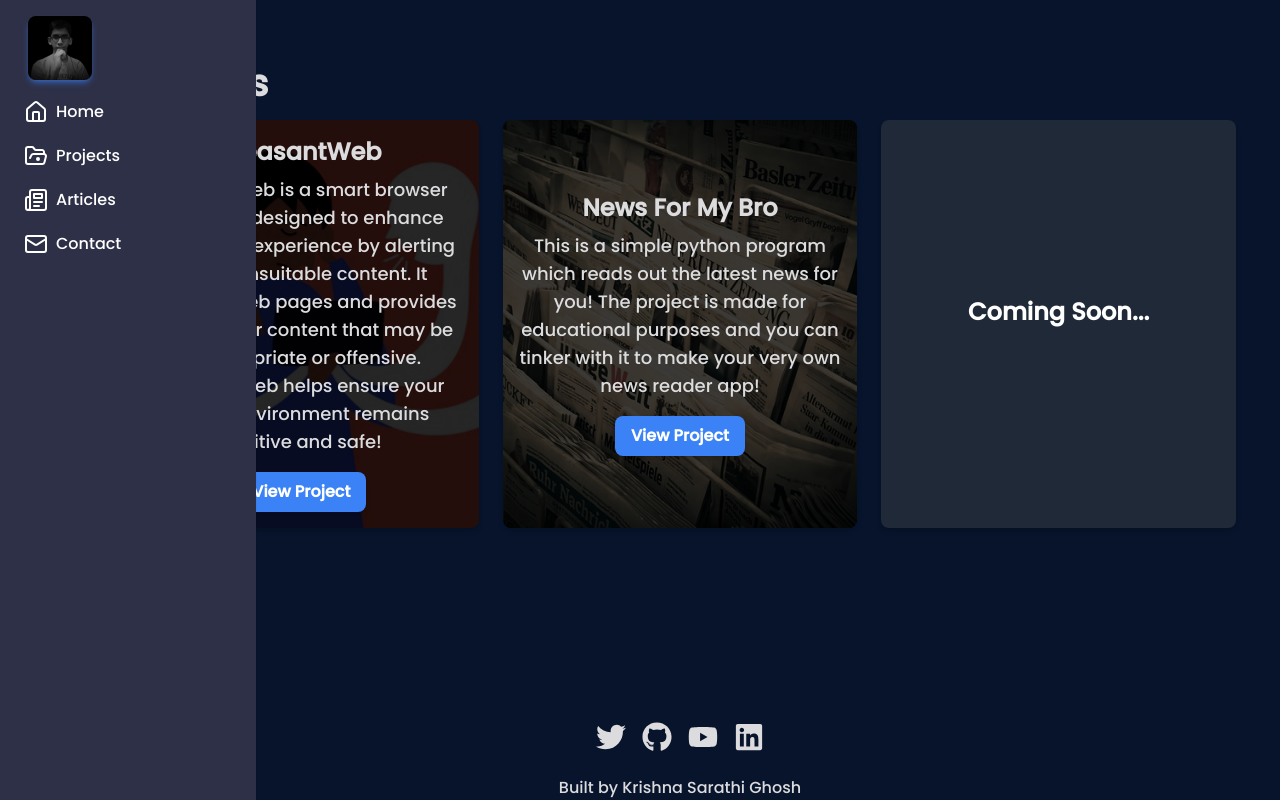
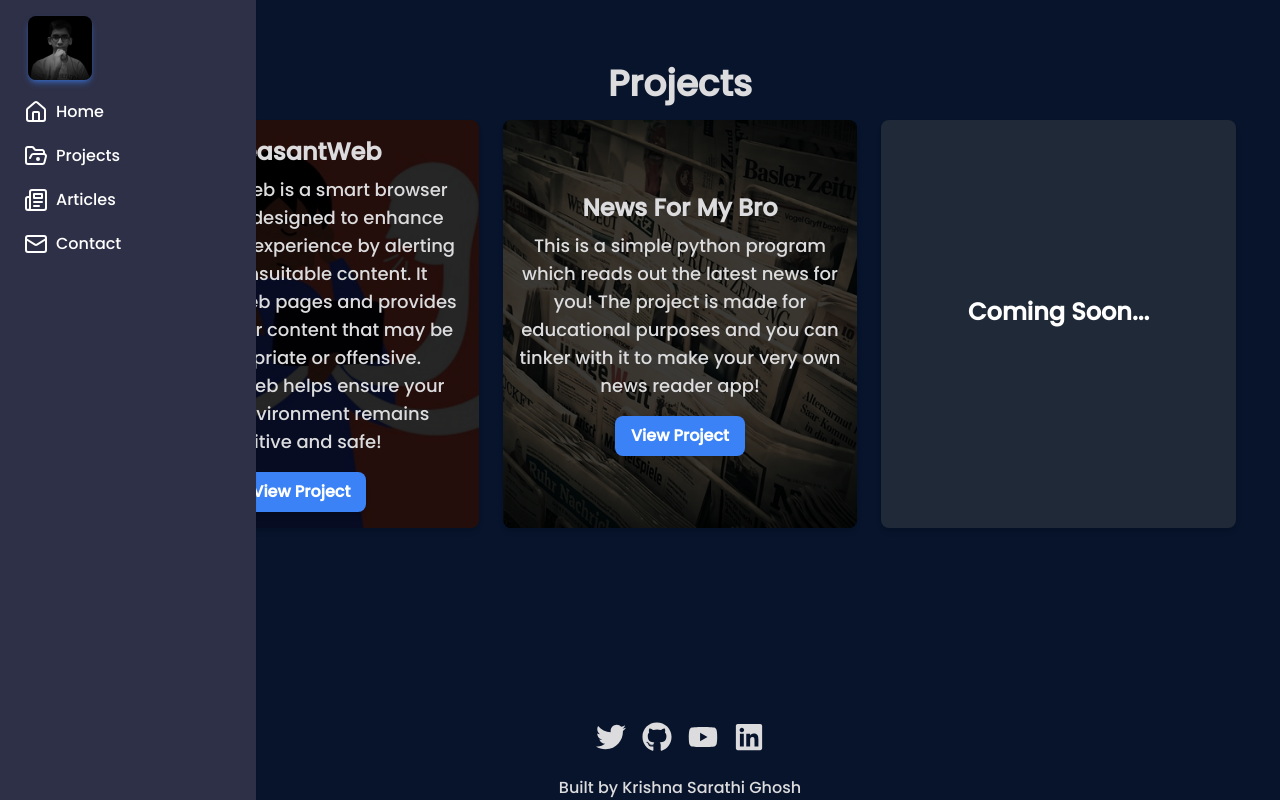
Before and after one commit to imkrishnasarathi/portfolio, a Next.js app: page /projects in a window 1280 px wide. Built offline with nearby package versions, Linux system fonts and the light colour scheme.

Commit message:
Update page.js

```diff
--- a/src/app/projects/page.js
+++ b/src/app/projects/page.js
@@ -24,7 +24,7 @@
 const ProjectsPage = () => {
   return (
     <div className="p-6">
-      <h1 className="text-4xl font-bold mb-4">Projects</h1>
+      <h1 className="text-4xl font-bold mb-4 text-center">Projects</h1>
       <div className="grid grid-cols-1 md:grid-cols-2 lg:grid-cols-3 gap-6">
         {projects.map((project, index) => (
           <div
```
